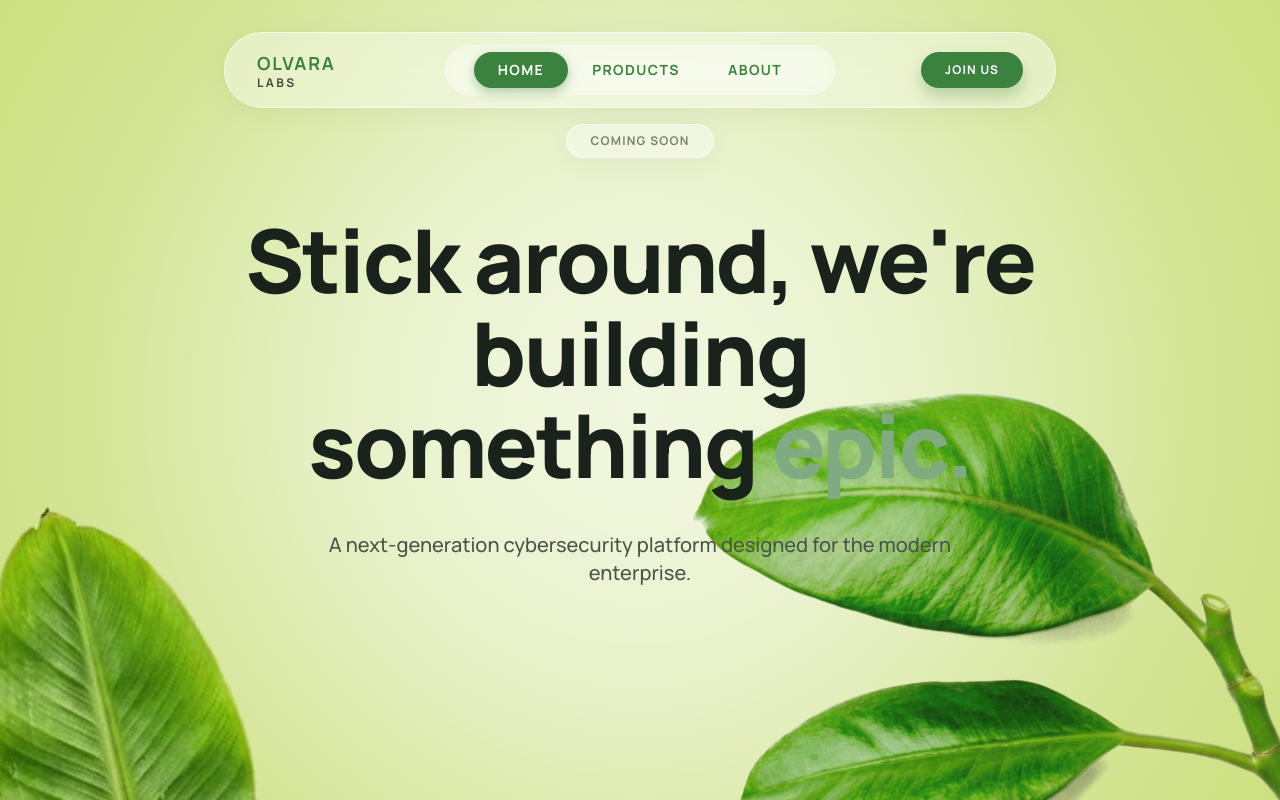
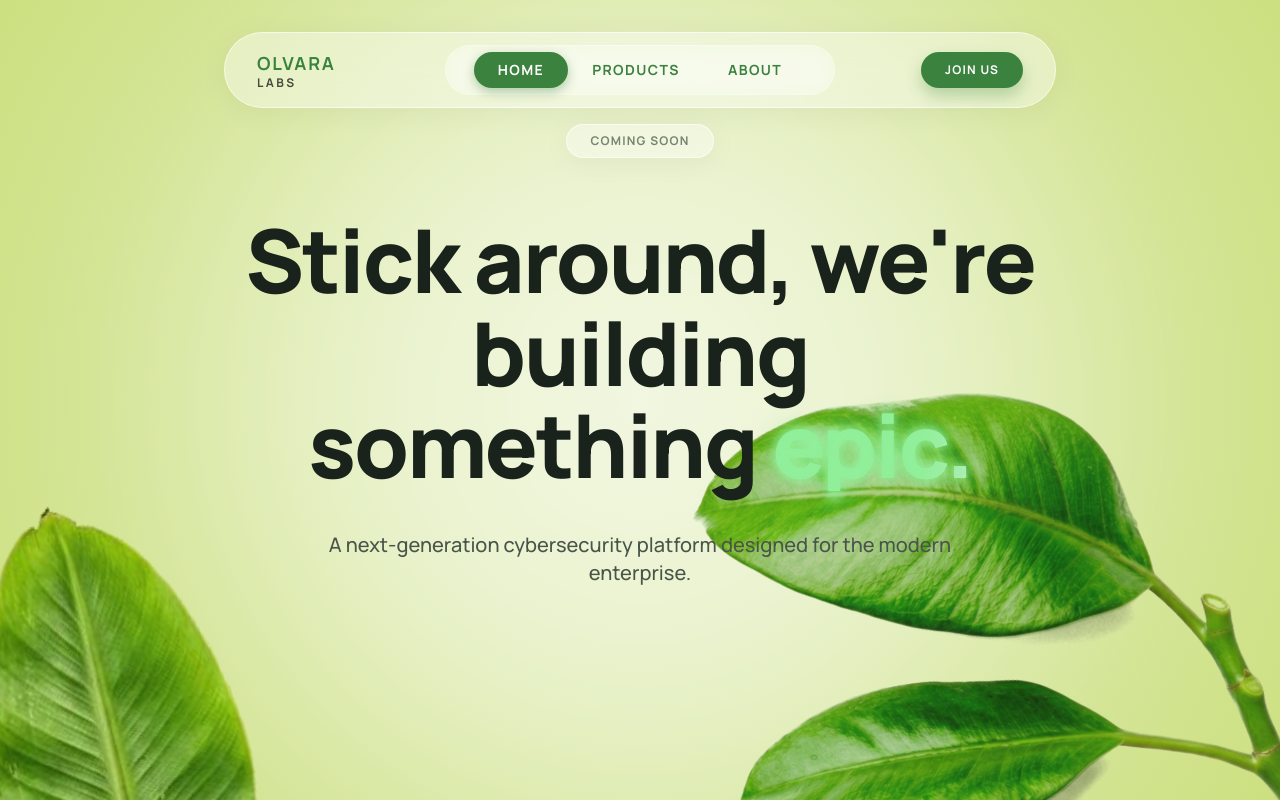
Before and after one commit to Olvara-Labs/Web, a React (Vite) app: page / in a window 1280 px wide. Built offline with nearby package versions, Linux system fonts and the light colour scheme.

Commit message:
feat: add neon-glitter effect to 'epic' and update brand colors

```diff
--- a/src/components/Hero.tsx
+++ b/src/components/Hero.tsx
@@ -18,7 +18,7 @@ const Hero: React.FC = () => {
         >
           <h1 className="font-sans font-extrabold text-5xl md:text-7xl lg:text-[5.5rem] leading-[1.05] text-[#1a231b] max-w-5xl tracking-tight">
             Stick around, we're building<br/>
-            something <span className="text-[var(--color-olvara-4)]">epic.</span>
+            something <span className="neon-glitter">epic.</span>
           </h1>
 
           <motion.p
--- a/src/index.css
+++ b/src/index.css
@@ -41,3 +41,40 @@ h1, h2, h3, h4, h5, h6 {
 /* Hide Scrollbars Global */
 html::-webkit-scrollbar, body::-webkit-scrollbar { display: none; }
 html, body { -ms-overflow-style: none; scrollbar-width: none; }
+
+/* Neon Glitter Glowing Effect */
+.neon-glitter {
+  color: #7DCD85;
+  text-shadow:
+    0 0 7px rgba(125, 205, 133, 0.3),
+    0 0 10px rgba(125, 205, 133, 0.3),
+    0 0 21px rgba(125, 205, 133, 0.3);
+  background: linear-gradient(
+    to right,
+    #7DCD85 20%,
+    #BAC7BE 40%,
+    #C2E1C2 60%,
+    #7DCD85 80%
+  );
+  background-size: 200% auto;
+  -webkit-background-clip: text;
+  background-clip: text;
+  -webkit-text-fill-color: transparent;
+  animation: shine 3s linear infinite, neon-pulse 2s ease-in-out infinite alternate;
+  display: inline-block;
+}
+
+@keyframes shine {
+  to {
+    background-position: 200% center;
+  }
+}
+
+@keyframes neon-pulse {
+  from {
+    filter: drop-shadow(0 0 2px #7DCD85) brightness(1);
+  }
+  to {
+    filter: drop-shadow(0 0 8px #7DCD85) brightness(1.2);
+  }
+}
```
